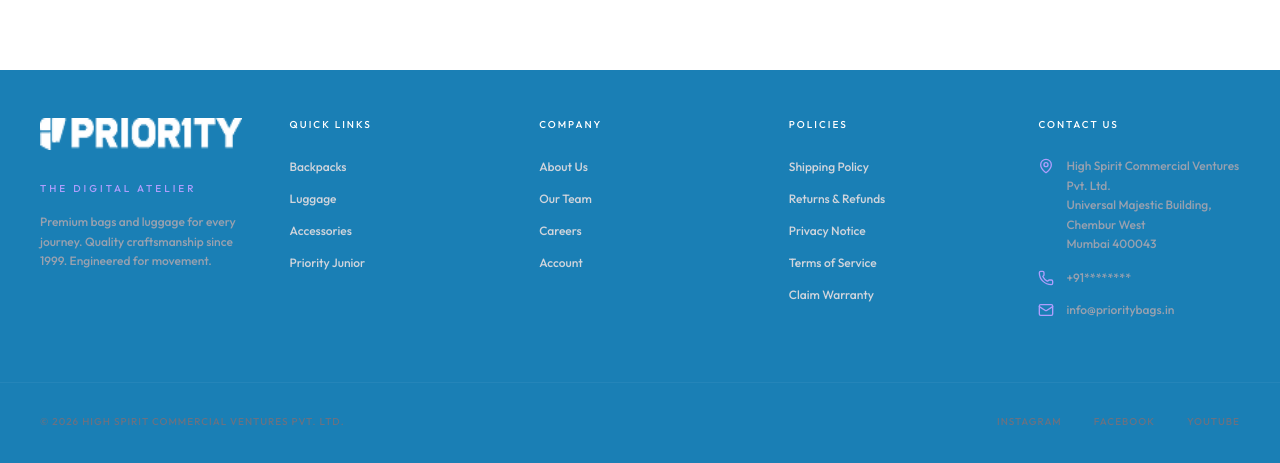
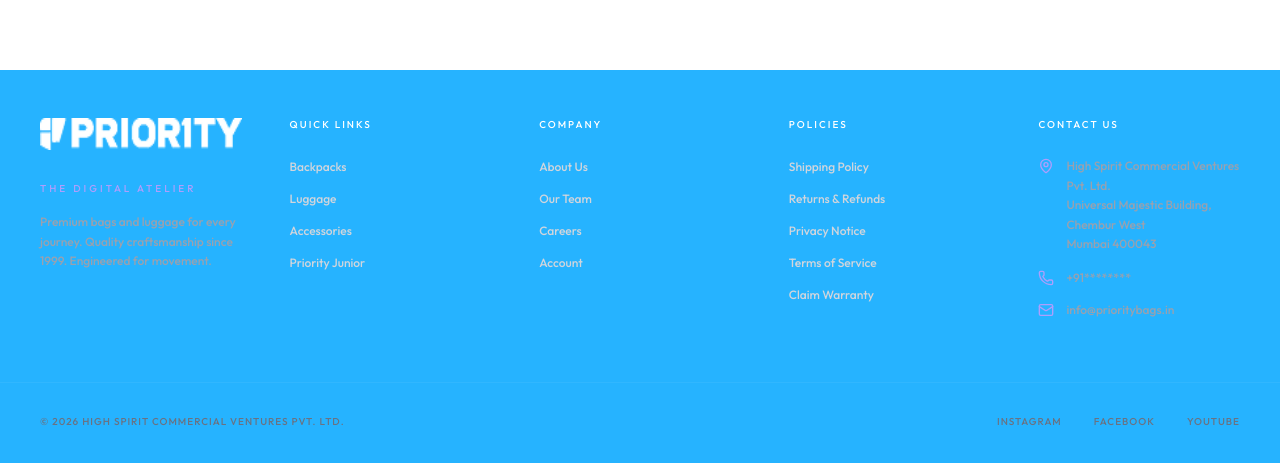
Before and after one commit to yc6wppwhf9-cmyk/EcommerceWebsite, a React (Vite) app in the folder frontend/: page /about in a window 1280 px wide. Shown: the part 864-1327 px from the top of the page. Built offline with nearby package versions, Linux system fonts and the light colour scheme; no server answers; a web font is replaced by a local one.

Commit message:
fix: match footer background colour to navbar (priority-blue)
Footer was using priority-dark (#1A7FB5), navbar uses priority-blue
(#26B3FF) — switched footer to match exactly.

https://claude.ai/code/session_01XGnuSjWC13G5Qex62hVVsG

```diff
--- a/frontend/src/components/Footer.tsx
+++ b/frontend/src/components/Footer.tsx
@@ -41,7 +41,7 @@ export const Footer = () => {
   const isDreamy = location.pathname === '/junior/dreamy';
   const isPower = location.pathname === '/junior/power';
 
-  const footerBg = isPremium ? 'premium-bg-black border-t border-white/5' : (isJunior || isHome) ? '' : 'bg-priority-dark';
+  const footerBg = isPremium ? 'premium-bg-black border-t border-white/5' : (isJunior || isHome) ? '' : 'bg-priority-blue';
   const footerStyle = isDreamy
     ? { backgroundColor: '#A368FB', color: '#FFFFFF' }
     : isPower
```
